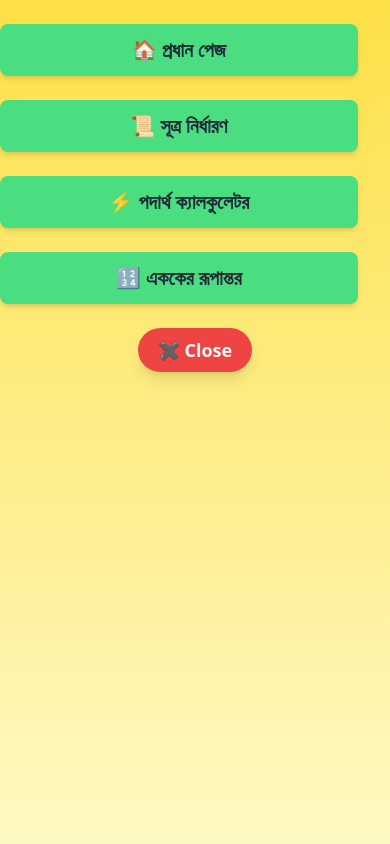
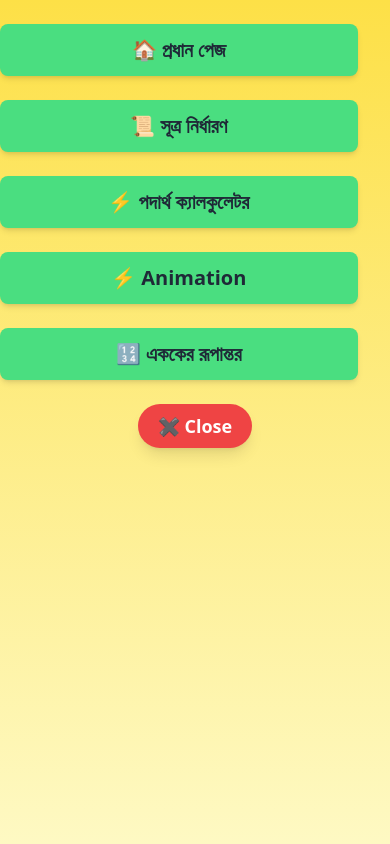
Before and after one commit to almubin78/Physics-Problems-solving-website, a React (Create React App) app: page / in a window 390 px wide. Both pictures are taken after a click on the button "☰ Menu". Shown: the top 844 px of the page. Built offline with nearby package versions, Linux system fonts and the light colour scheme.

Commit message:
start design for falling object

```diff
--- a/src/CommonPages/Navbar.js
+++ b/src/CommonPages/Navbar.js
@@ -109,6 +109,15 @@ const Navbar = () => {
             </li>
             <li>
               <NavLink
+                to="/playAnimation"
+                className="block w-11/12 text-xl font-semibold text-gray-800 bg-green-400 hover:bg-green-500 px-4 py-3 rounded-lg shadow-md transition duration-300"
+                onClick={() => setMenuOpen(false)}
+              >
+                ⚡ Animation
+              </NavLink>
+            </li>
+            <li>
+              <NavLink
                 to="/unit-calculator"
                 className="block w-11/12 text-xl font-semibold text-gray-800 bg-green-400 hover:bg-green-500 px-4 py-3 rounded-lg shadow-md transition duration-300"
                 onClick={() => setMenuOpen(false)}
--- a/src/PlayAnimation/AnimationHome.js
+++ b/src/PlayAnimation/AnimationHome.js
@@ -16,6 +16,7 @@ const AnimationHome = () => {
         {[
           { path: "/playAnimation/mv", label: "ভরবেগের সংরক্ষণ" },
           { path: "/playAnimation/time", label: "সংঘর্ষ কাল" },
+          { path: "/playAnimation/Falling-object", label: "পতশীল বস্তু" },
 
         ].map((item) => (
           <NavLink
```
